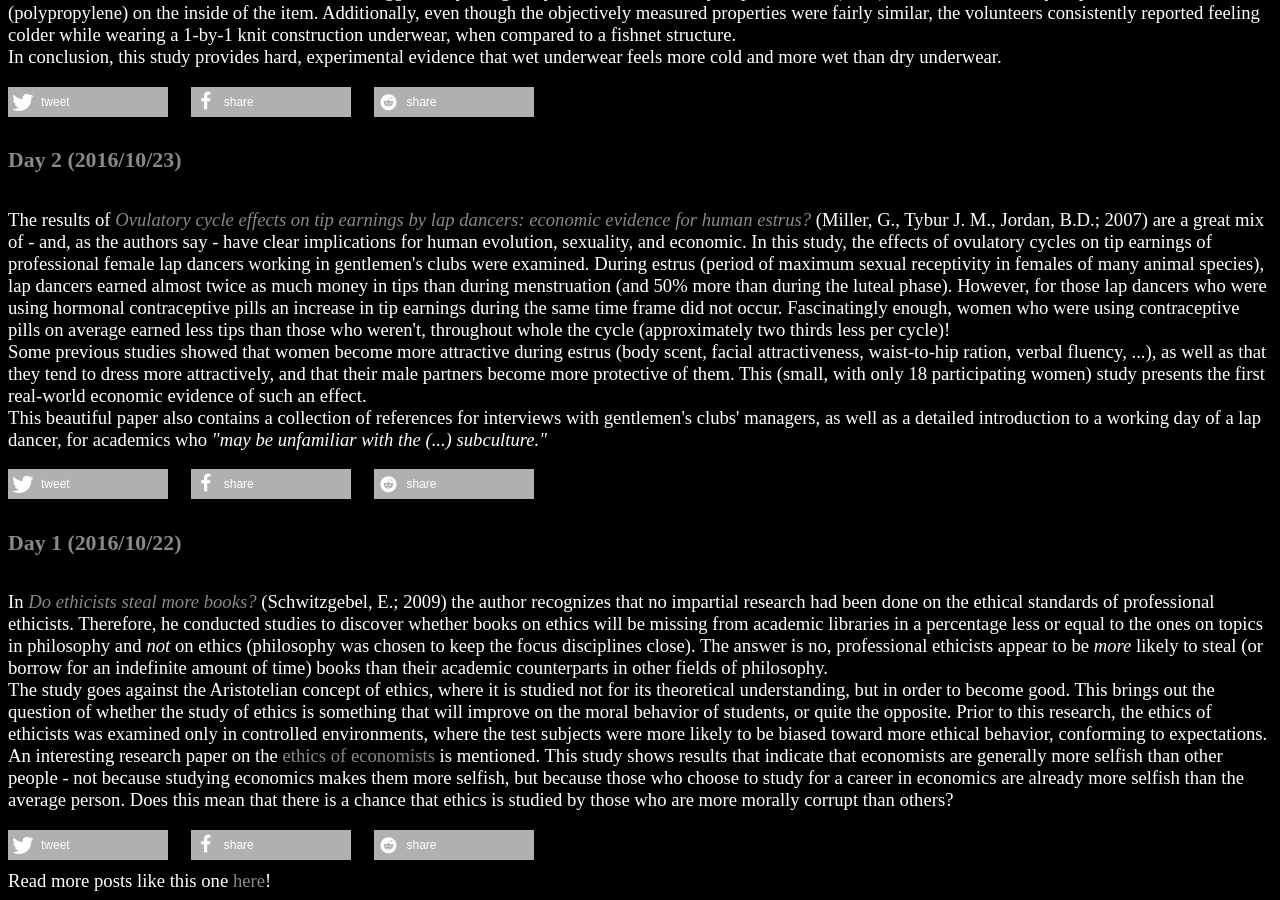
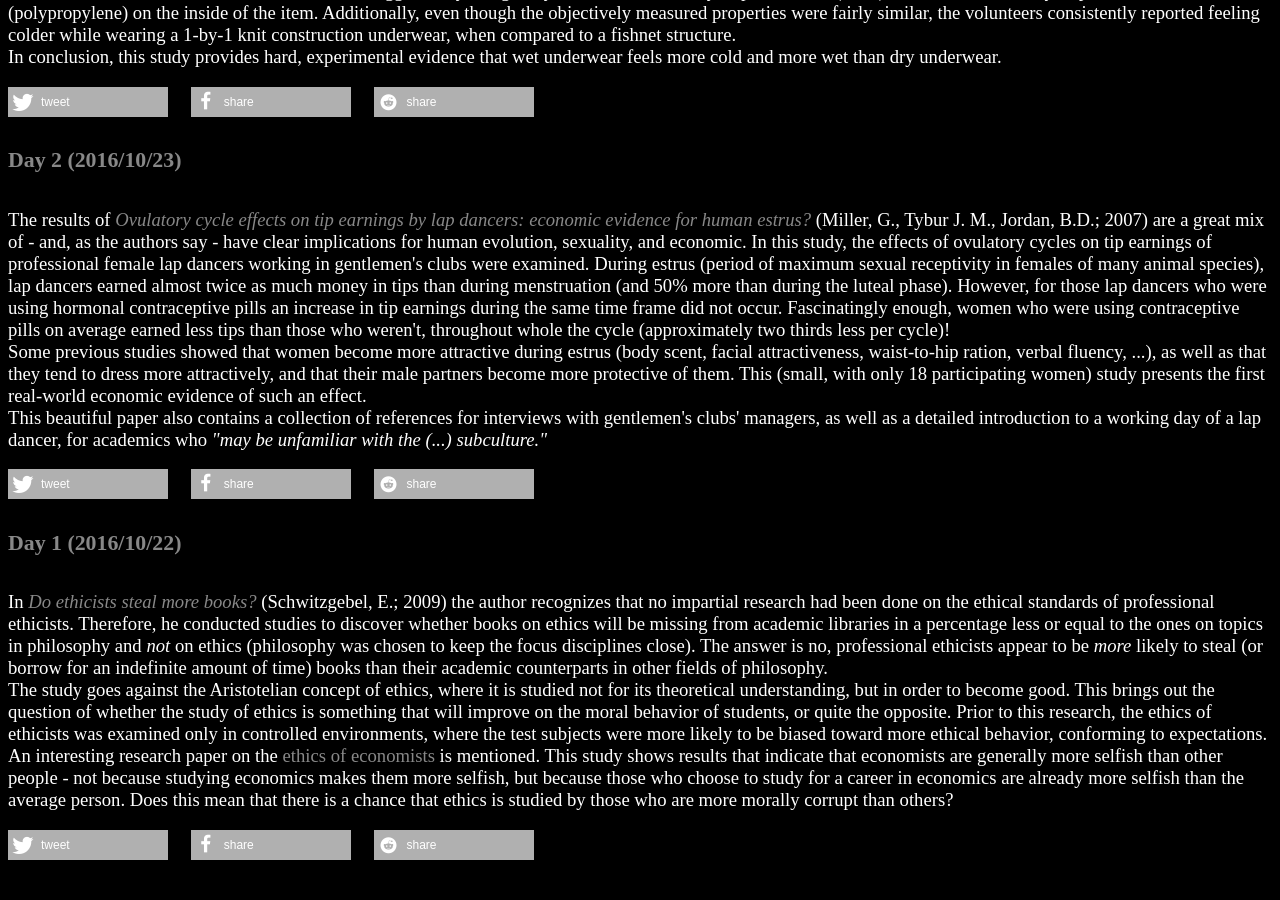
Before and after one commit to Shaidil/shaidil.github.io, a Jekyll site: the page built from post.html, in a window 1280 px wide and 900 px high, scrolled down 4139 px. Built offline with Jekyll 4.4.1, drawn with Linux system fonts in a browser that asks for light colours; nearby versions of some CDN libraries; some web fonts are replaced; after the commit the page ends 5017 px from its top, so only the background shows below that.

Commit message:
Update post.html

```diff
--- a/post.html
+++ b/post.html
@@ -29,6 +29,6 @@
 {% endfor %}
     <script src="javascripts/shariff.complete.js"></script>
 
-      Read more posts like this one <a href="http://www.happyturtlethings.net/post.html">here</a>!
+
   </body>
 </html>
```
